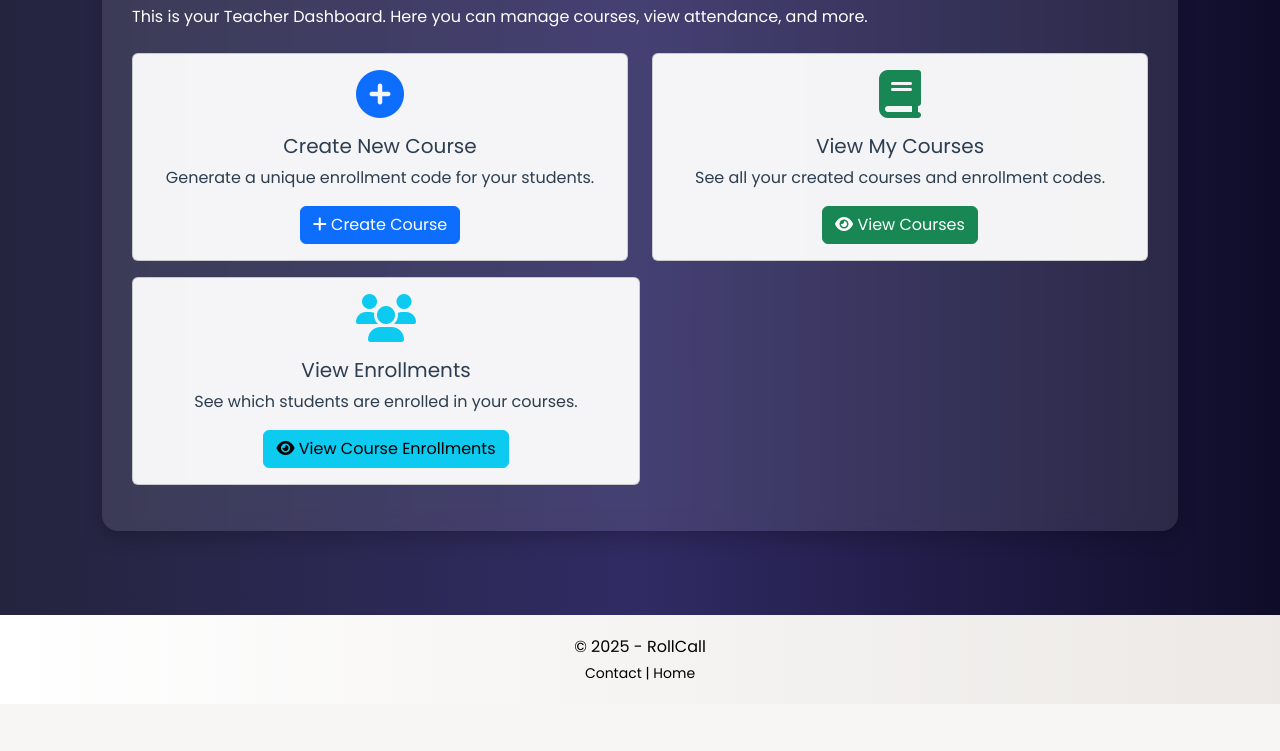
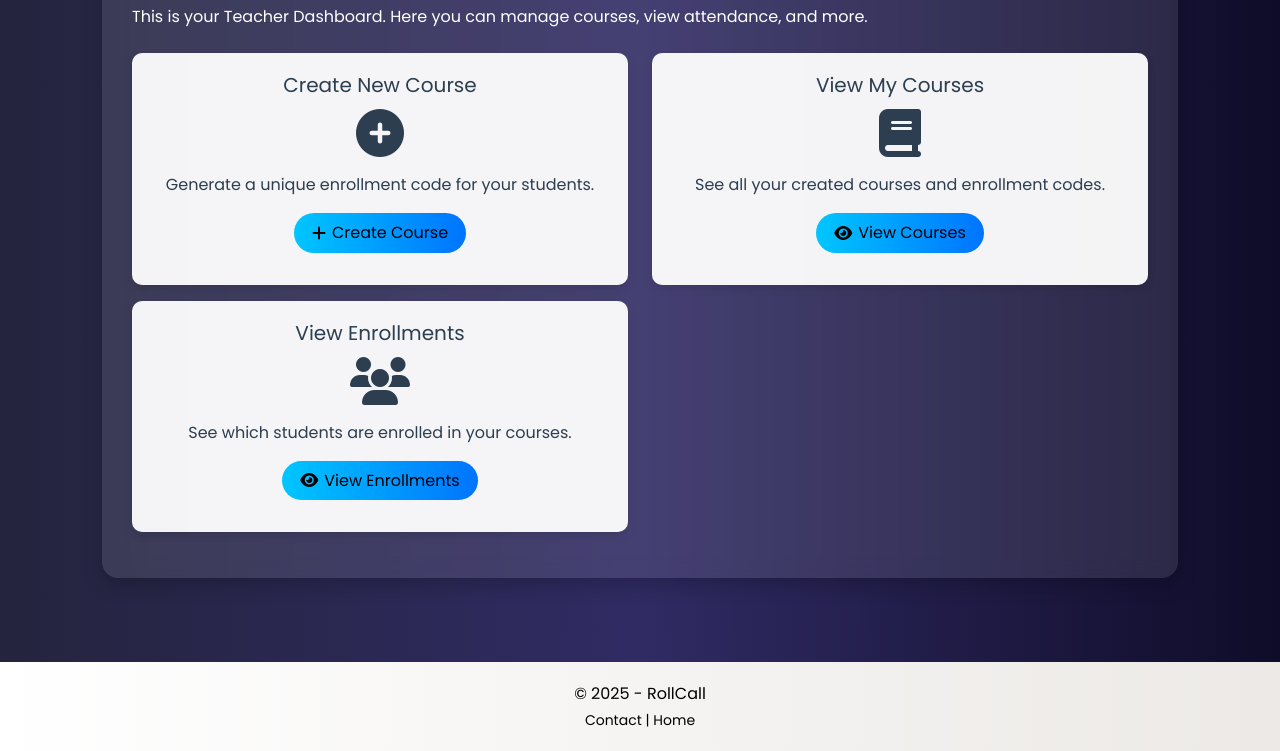
Before and after one commit to PDOX103/RollCall, an ASP.NET Core app: template Views/User/TeacherPage.cshtml in a window 1280 px wide. Shown: the part 169-920 px from the top of the page. Before the commit the page ends 873 px from the top, so only its background shows below. Run offline with ASP.NET Core 8, Linux system fonts and the light colour scheme; the template is opened without the code that fills it, so the values that code supplies are empty; style sheets or scripts are compiled from the project's sources; some libraries are stand-ins or nearby versions.

Commit message:
Pdf UI updated

```diff
--- a/Controllers/UserController.cs
+++ b/Controllers/UserController.cs
@@ -271,7 +271,7 @@ namespace RollCall.Controllers
 
                     TempData["ToastMessage"] = $"Course created successfully! Enrollment code: <strong>{uniqueCode}</strong>";
                     TempData["ToastType"] = "success";
-                    return RedirectToAction("TeacherPage");
+                    return RedirectToAction("MyCourses");
                 }
                 catch (Exception ex)
                 {
@@ -485,7 +485,7 @@ namespace RollCall.Controllers
 
                 TempData["ToastMessage"] = $"Successfully enrolled in <strong>{course.Name}</strong> taught by {course.Teacher.Name}!";
                 TempData["ToastType"] = "success";
-                return RedirectToAction("StudentPage");
+                return RedirectToAction("MyEnrollments");
             }
             catch (Exception ex)
             {
--- a/Views/User/TeacherPage.cshtml
+++ b/Views/User/TeacherPage.cshtml
@@ -13,79 +13,181 @@
         background: -webkit-linear-gradient(to right, #24243e, #302b63, #0f0c29);
         background: linear-gradient(to right, #24243e, #302b63, #0f0c29);
         font-family: 'Poppins', sans-serif;
-        color: #fff; /* Changed text color to white for better contrast on dark bg */
+        color: #fff;
     }
 
     .content {
         padding: 30px;
-        background: rgba(255, 255, 255, 0.1); /* Lighter, transparent background */
+        background: rgba(255, 255, 255, 0.1);
         border-radius: 1rem;
         margin: 20px;
         box-shadow: 0 8px 20px rgba(0,0,0,0.2);
-        backdrop-filter: blur(10px); /* Adds a glassmorphism effect */
+        backdrop-filter: blur(10px);
     }
 
-    .card {
+    /* ===== CARD STYLES ===== */
+    .course-card {
         background: rgba(255, 255, 255, 0.95);
-        color: #2c3e50; /* Dark text for card content */
+        color: #2c3e50;
+        border-radius: 10px;
+        padding: 20px;
+        margin-bottom: 12px;
+        box-shadow: 0 4px 8px rgba(0,0,0,0.1);
+    }
+
+    .course-header {
+        display: flex;
+        justify-content: space-between;
+        align-items: center;
+        margin-bottom: 12px;
+        flex-wrap: wrap;
+        gap: 6px;
+    }
+
+    .course-code {
+        background: linear-gradient(135deg, #667eea 0%, #764ba2 100%);
+        color: white;
+        padding: 3px 12px;
+        border-radius: 20px;
+        font-weight: bold;
+        font-size: 0.8em;
+    }
+
+    /* ===== ACTION BUTTONS WRAPPER ===== */
+    .action-buttons {
+        display: flex;
+        flex-wrap: wrap;
+        gap: 8px;
+        justify-content: center;
+        margin-top: 15px;
+    }
+
+    /* ===== BUTTON STYLES ===== */
+    .btn-grad, .btn-grad2, .btn-grad3, .btn-grad4 {
+        border: none;
+        padding: 8px 14px;
+        font-size: 0.85rem;
+        font-weight: 500;
+        border-radius: 20px;
+        display: inline-flex;
+        align-items: center;
+        gap: 6px;
+        transition: all 0.2s ease-in-out;
+        text-decoration: none;
+        white-space: nowrap;
+        background-size: 200% auto;
+        cursor: pointer;
+        line-height: 1.2;
+    }
+
+    /* Slightly larger variant for main actions */
+    .btn-grad3 {
+        padding: 10px 18px;
+        font-size: 1rem;
+    }
+
+    /* Black/Grey gradient */
+    .btn-grad {
+        background-image: linear-gradient(to right, #232526 0%, #414345 51%, #232526 100%);
+        color: white;
+    }
+
+        .btn-grad:hover {
+            background-position: right center;
+            transform: translateY(-2px);
+        }
+
+    /* Red gradient */
+    .btn-grad2 {
+        background-image: linear-gradient(to right, #F00000 0%, #DC281E 51%, #F00000 100%);
+        color: white;
+    }
+
+        .btn-grad2:hover {
+            background-position: right center;
+            transform: translateY(-2px);
+        }
+
+    /* Blue gradient */
+    .btn-grad3 {
+        background-image: linear-gradient(to right, #00c6ff 0%, #0072ff 51%, #00c6ff 100%);
+        color: black;
+    }
+
+        .btn-grad3:hover {
+            background-position: right center;
+            transform: translateY(-2px);
+        }
+
+    /* Yellow/Orange gradient */
+    .btn-grad4 {
+        background-image: linear-gradient(to right, #ffb347 0%, #ffcc33 51%, #ffb347 100%);
+        color: black;
+    }
+
+        .btn-grad4:hover {
+            background-position: right center;
+            transform: translateY(-2px);
         }
 </style>
 
-<div>
-    <!-- Content -->
 <div class="content">
     <h2>Welcome, @Model?.Name!</h2>
     <p>This is your Teacher Dashboard. Here you can manage courses, view attendance, and more.</p>
 
-        <!-- Course Management Cards -->
     <div class="row mt-4">
+        <!-- Create New Course -->
         <div class="col-md-6 mb-3">
-                <div class="card h-100">
-                    <div class="card-body text-center">
-                        <i class="fas fa-plus-circle fa-3x mb-3 text-primary"></i>
+            <div class="course-card h-100 text-center">
+                <div class="course-header justify-content-center">
                     <h5 class="card-title">Create New Course</h5>
+                </div>
+                <i class="fas fa-plus-circle fa-3x mb-3"></i>
                 <p class="card-text">Generate a unique enrollment code for your students.</p>
-                        <a asp-controller="User" asp-action="CreateCourse" class="btn btn-primary">
+                <div class="action-buttons">
+                    <a asp-controller="User" asp-action="CreateCourse" class="btn-grad3">
                         <i class="fas fa-plus"></i> Create Course
                     </a>
                 </div>
             </div>
         </div>
 
+        <!-- View My Courses -->
         <div class="col-md-6 mb-3">
-                <div class="card h-100">
-                    <div class="card-body text-center">
-                        <i class="fas fa-book fa-3x mb-3 text-success"></i>
+            <div class="course-card h-100 text-center">
+                <div class="course-header justify-content-center">
                     <h5 class="card-title">View My Courses</h5>
+                </div>
+                <i class="fas fa-book fa-3x mb-3"></i>
                 <p class="card-text">See all your created courses and enrollment codes.</p>
-                        <a asp-controller="User" asp-action="MyCourses" class="btn btn-success">
+                <div class="action-buttons">
+                    <a asp-controller="User" asp-action="MyCourses" class="btn-grad3">
                         <i class="fas fa-eye"></i> View Courses
                     </a>
                 </div>
             </div>
         </div>
+
+        <!-- View Enrollments -->
+        <div class="col-md-6 mb-3">
+            <div class="course-card h-100 text-center">
+                <div class="course-header justify-content-center">
+                    <h5 class="card-title">View Enrollments</h5>
                 </div>
-        <!-- End of Course Management Cards -->
-
-        <div class="col-md-6 mb-3">
-            <div class="card h-100">
-                <div class="card-body text-center">
-                    <i class="fas fa-users fa-3x mb-3 text-info"></i>
-                    <h5 class="card-title">View Enrollments</h5>
+                <i class="fas fa-users fa-3x mb-3"></i>
                 <p class="card-text">See which students are enrolled in your courses.</p>
-                    <a asp-controller="User" asp-action="MyCourses" class="btn btn-info">
-                        <i class="fas fa-eye"></i> View Course Enrollments
+                <div class="action-buttons">
+                    <a asp-controller="User" asp-action="MyCourses" class="btn-grad3">
+                        <i class="fas fa-eye"></i> View Enrollments
                     </a>
                 </div>
             </div>
         </div>
-
     </div>
 </div>
 
-<!-- You can remove the entire script block below if you don't need dark mode functionality -->
 <script>
-    // Optional: Keep this if you plan to add a dark mode toggle button elsewhere
+    // Optional dark mode toggle logic
     const modeBtn = document.querySelector(".mode-btn");
     document.addEventListener("DOMContentLoaded", () => {
         const savedMode = localStorage.getItem("darkMode");
```
Also changed, not shown: Helpers/AttendancePDFDocument.cs (+106 -40 lines), Views/User/StudentPage.cshtml (+135 -27 lines). Lines whose indentation alone changed are shown as unchanged.
